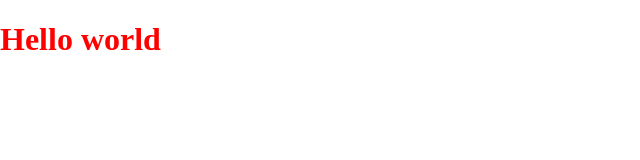
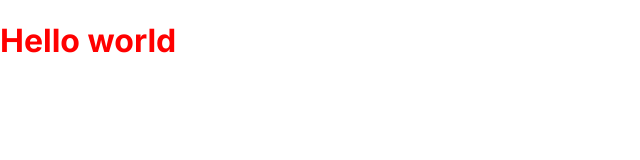
Before and after one commit to Solivar/portal-foundation-dashboard, a React (Vite) app: page / in a window 1280 px wide. Shown: the top 160 px of the page, without its empty margins (0-640 px from the left). Built offline with nearby package versions, Linux system fonts and the light colour scheme.

Commit message:
feat: add Inter font

```diff
--- a/package.json
+++ b/package.json
@@ -19,6 +19,7 @@
   },
   "devDependencies": {
     "@eslint/js": "^10.0.1",
+    "@fontsource/inter": "^5.3.0",
     "@types/node": "^24.13.3",
     "@types/react": "^19.2.18",
     "@types/react-dom": "^19.2.7",
--- a/src/index.scss
+++ b/src/index.scss
@@ -5,5 +5,6 @@
 }
 
 body {
+  font-family: var(--font-family-primary);
   margin: 0;
 }
--- a/src/main.tsx
+++ b/src/main.tsx
@@ -1,5 +1,9 @@
 import { StrictMode } from 'react';
 import { createRoot } from 'react-dom/client';
+import '@fontsource/inter/latin-400.css';
+import '@fontsource/inter/latin-500.css';
+import '@fontsource/inter/latin-600.css';
+import '@fontsource/inter/latin-700.css';
 import './index.scss';
 import App from './App.tsx';
 
```
Also changed, not shown: 1 other file (tests, documents, lock files or other folders).
